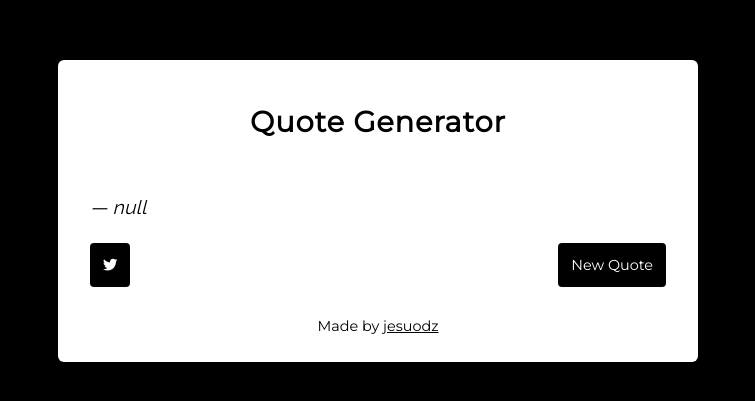
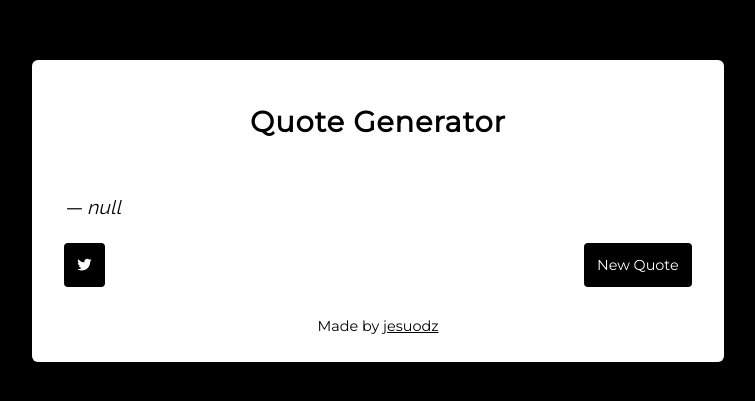
Before and after one commit to jesuodz/quote-generator, a website: page index.html in a window 1280 px wide. Shown: the part 189-590 px from the top of the page, without its empty margins (262-1017 px from the left). Drawn offline with nearby package versions, Linux system fonts and the light colour scheme; no server answers.

Commit message:
Improve responsiveness and add favicon

```diff
--- a/index.html
+++ b/index.html
@@ -5,6 +5,7 @@
     <meta http-equiv="X-UA-Compatible" content="IE=edge">
     <title>Quote generator</title>
     <meta name="viewport" content="width=device-width, initial-scale=1">
+    <link rel="icon" href="./src/favicon/favicon.ico">
     <link rel="stylesheet" href="https://use.fontawesome.com/releases/v5.2.0/css/all.css" integrity="sha384-hWVjflwFxL6sNzntih27bfxkr27PmbbK/iSvJ+a4+0owXq79v+lsFkW54bOGbiDQ" crossorigin="anonymous">
     <link href="https://fonts.googleapis.com/css?family=Montserrat|Raleway" rel="stylesheet">
     <link rel="stylesheet" type="text/css" href="src/css/main.css" />
--- a/src/css/main.css
+++ b/src/css/main.css
@@ -78,12 +78,14 @@ body {
     opacity: 1;
 }
 .new-quote-btn:hover,
-.twitter-btn:hover {
+.twitter-btn:hover,
+.link:hover {
     opacity: 0.7;
 }
 
 .twitter-btn,
 .new-quote-btn,
+.link,
 body {
     transition: 0.8s ease;
 }
@@ -96,10 +98,15 @@ body {
 /*
     RESPONSIVE TAGS
 */
+@media screen and (min-width: 320px) {
+    .outer-quote-box {
+        width: 85%;
+    }
+}
 @media screen and (min-width: 480px) {
     .outer-quote-box {
         padding: 1.5em;
-        width: 80%;
+        width: 77%;
     }
     .header {
         padding-bottom: 0.8em;
@@ -109,7 +116,7 @@ body {
 @media screen and (min-width: 660px) {
     .outer-quote-box {
         padding: 1.8em 2em 1.8em 2em;
-        width: 80%;
+        width: 70%;
     }
     .footer .attr {
         font-size: 0.9em;
@@ -122,7 +129,7 @@ body {
 }
 @media screen and (min-width: 840px) {
     .outer-quote-box {
-        width: 65%;
+        width: 63%;
     }
     .header .title-header {
         font-size: 1.6em;
@@ -132,7 +139,7 @@ body {
 @media screen and (min-width: 1020px) {
     .outer-quote-box {
         padding: 2em;
-        width: 50%;
+        width: 56%;
     }
     .header {
         padding-bottom: 0.9em;
@@ -146,6 +153,6 @@ body {
 
 @media screen and (min-width: 1020px) {
     .outer-quote-box {
-        width: 45%;
+        width: 49%;
     }
 }
--- a/src/js/app.js
+++ b/src/js/app.js
@@ -97,7 +97,7 @@ class App extends React.Component {
             e('footer', {key: 'footer', className: 'footer'},[
                 e('p', {key:'attr', className:'attr' }, [
                     this.state.attr,
-                    e('a', {key: 'link', href:"https://jesuodz.me", target: '_blank', style: this.state.color}, this.state.name)
+                    e('a', {key: 'link', className: 'link', href:"https://jesuodz.me", target: '_blank', style: this.state.color}, this.state.name)
                 ])
             ])
         ]);
```
Also changed, not shown: src/favicon/favicon.ico (added).
